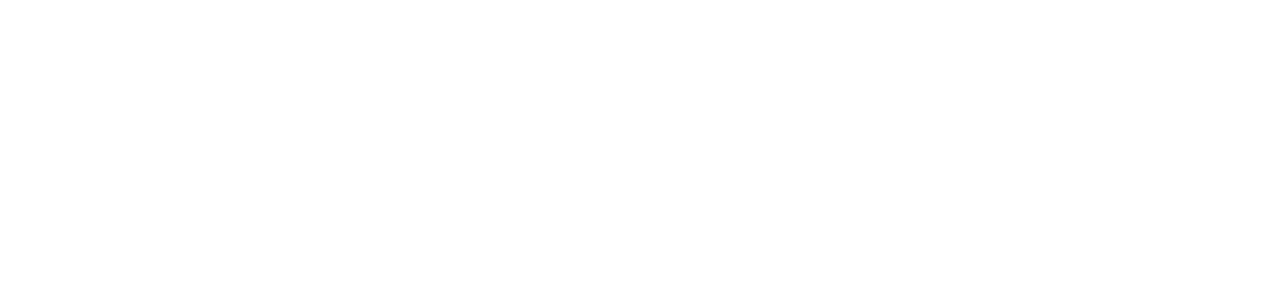
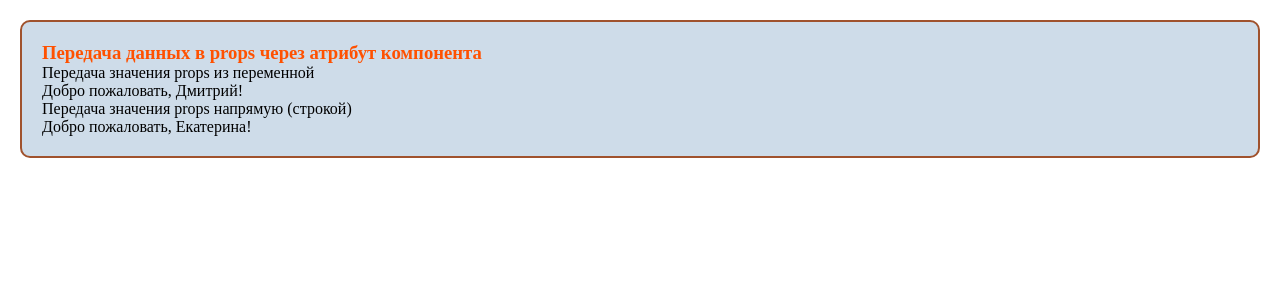
Before and after one commit to Tiana-K08/props_examples_react, a React (Vite) app: page / in a window 1280 px wide. Shown: the top 300 px of the page. Built offline with nearby package versions, Linux system fonts and the light colour scheme.

Commit message:
example: passing data via props

```diff
--- a/src/components/App.jsx
+++ b/src/components/App.jsx
@@ -1,7 +1,9 @@
+import ParentGreeting from './greeting/ParentGreeting.jsx';
+
 function App() {
   return (
     <>
-
+      <ParentGreeting />
     </>
   )
 }
--- /dev/null
+++ b/src/components/greeting/ChildGreeting.jsx
@@ -0,0 +1,7 @@
+function ChildGreeting(props) {
+  return (
+    <p>Добро пожаловать, {props.userName}!</p>
+  );
+}
+
+export default ChildGreeting;
--- /dev/null
+++ b/src/components/greeting/ParentGreeting.jsx
@@ -0,0 +1,17 @@
+import ChildGreeting from './ChildGreeting.jsx';
+
+function ParentGreeting() {
+  let userName = 'Дмитрий';
+
+  return (
+    <div className='parent-wrapper'>
+      <h3>Передача данных в props через атрибут компонента</h3>
+      <p>Передача значения props из переменной</p>
+      <ChildGreeting userName={userName} />
+      <p>Передача значения props напрямую (строкой)</p>
+      <ChildGreeting userName='Екатерина' />
+    </div>
+  );
+}
+
+export default ParentGreeting;
--- a/src/index.css
+++ b/src/index.css
@@ -3,3 +3,15 @@
   padding: 0;
   box-sizing: border-box;
 }
+
+.parent-wrapper {
+    background-color: #cedce9;
+    border: 2px solid #a0522d;
+    border-radius: 10px;
+    margin: 20px;
+    padding: 20px;
+}
+
+.parent-wrapper > h3 {
+  color: #ff5100;
+}
```
